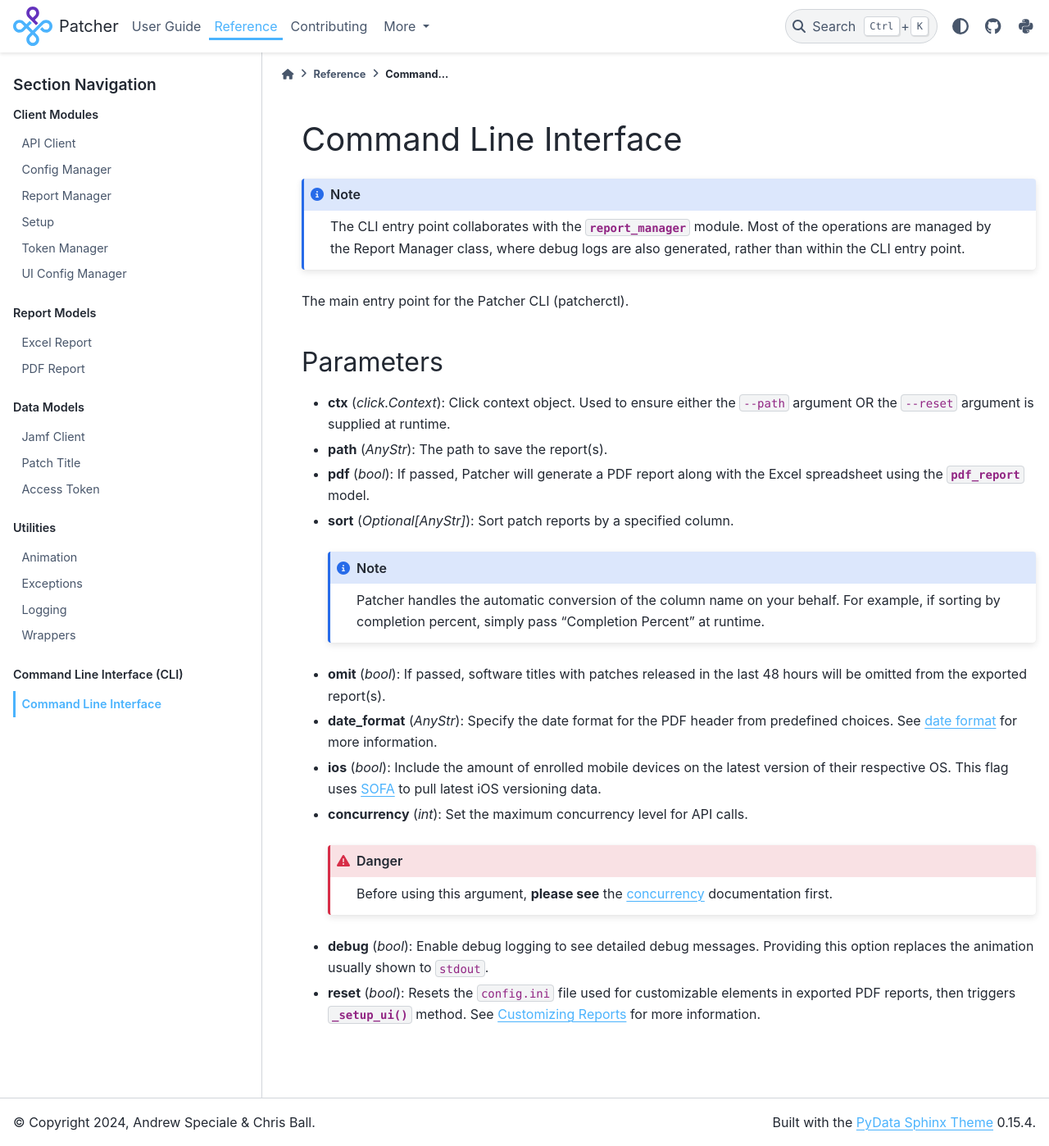
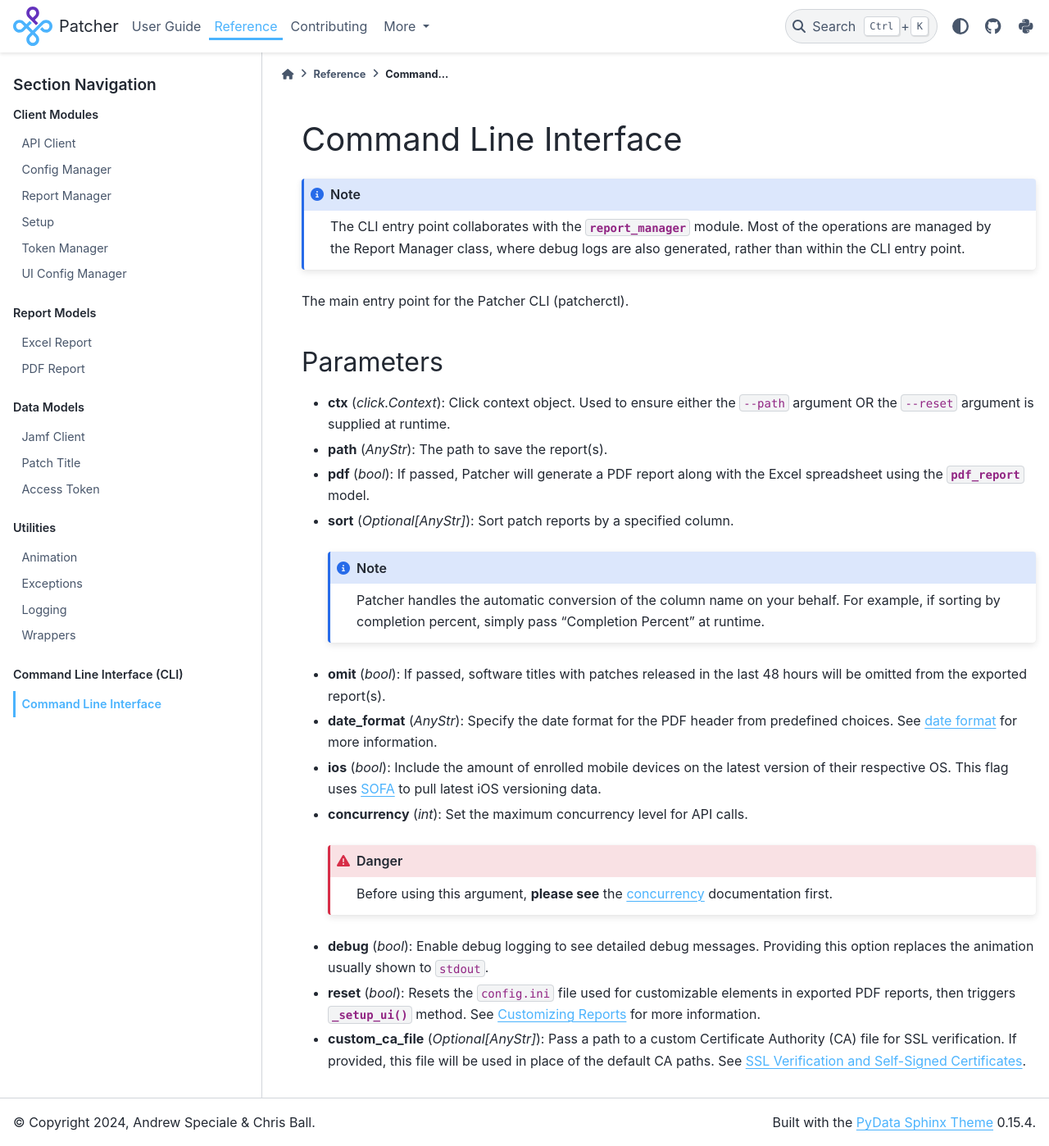
Before and after one commit to liquidz00/Patcher, a Sphinx documentation site: the page built from docs/reference/cli.rst, in a window 1280 px wide and 1398 px high. Shown: the whole window at 82% size. Built offline with Sphinx 7.4.7 and the PyData theme 0.15.4, drawn with Linux system fonts in a browser that asks for light colours.

Commit message:
Add refs for SSL verification

```diff
--- a/docs/reference/cli.rst
+++ b/docs/reference/cli.rst
@@ -50,3 +50,6 @@ Parameters
 
 - **reset** (*bool*):
   Resets the ``config.ini`` file used for customizable elements in exported PDF reports, then triggers :func:`~patcher.client.setup._setup_ui` method. See :ref:`Customizing Reports <customize_reports>` for more information.
+
+- **custom_ca_file** (*Optional[AnyStr]*):
+  Pass a path to a custom Certificate Authority (CA) file for SSL verification. If provided, this file will be used in place of the default CA paths. See :ref:`ssl-verify`.
```
Also changed, not shown: docs/user/install.md (+1 -0 lines).
